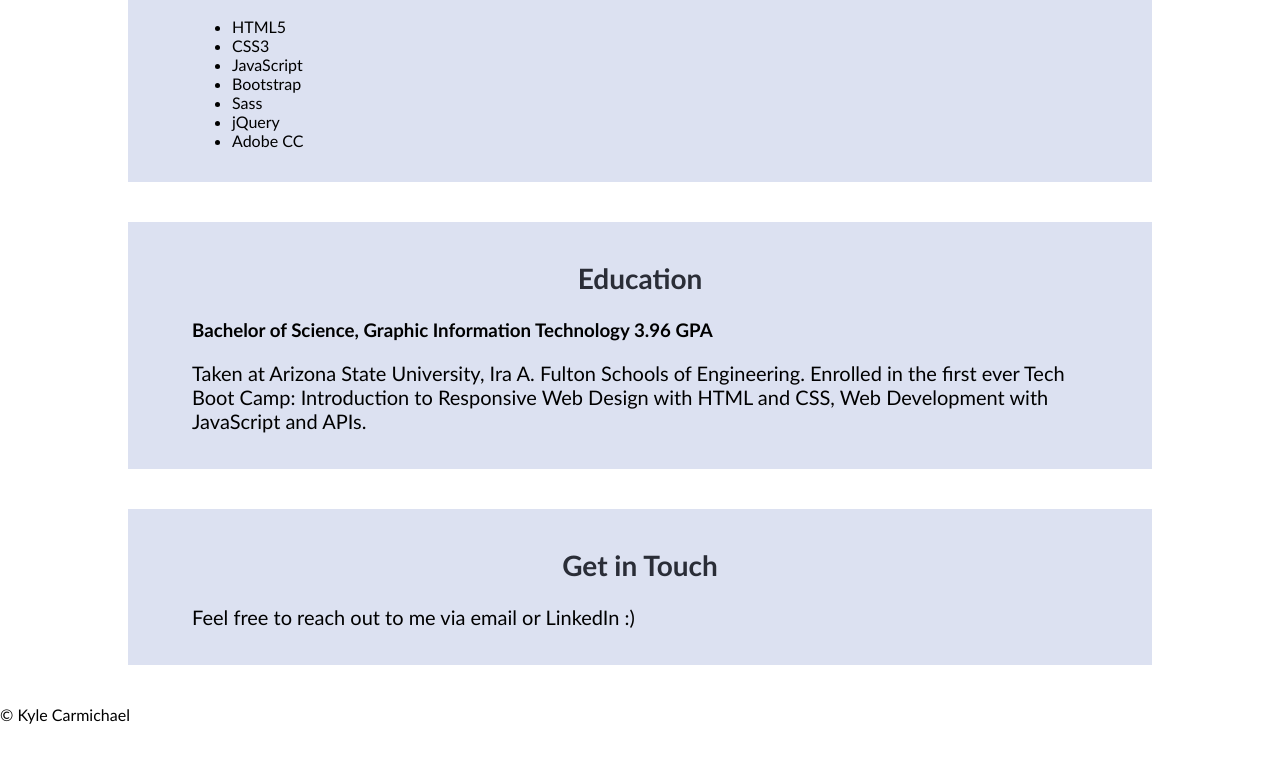
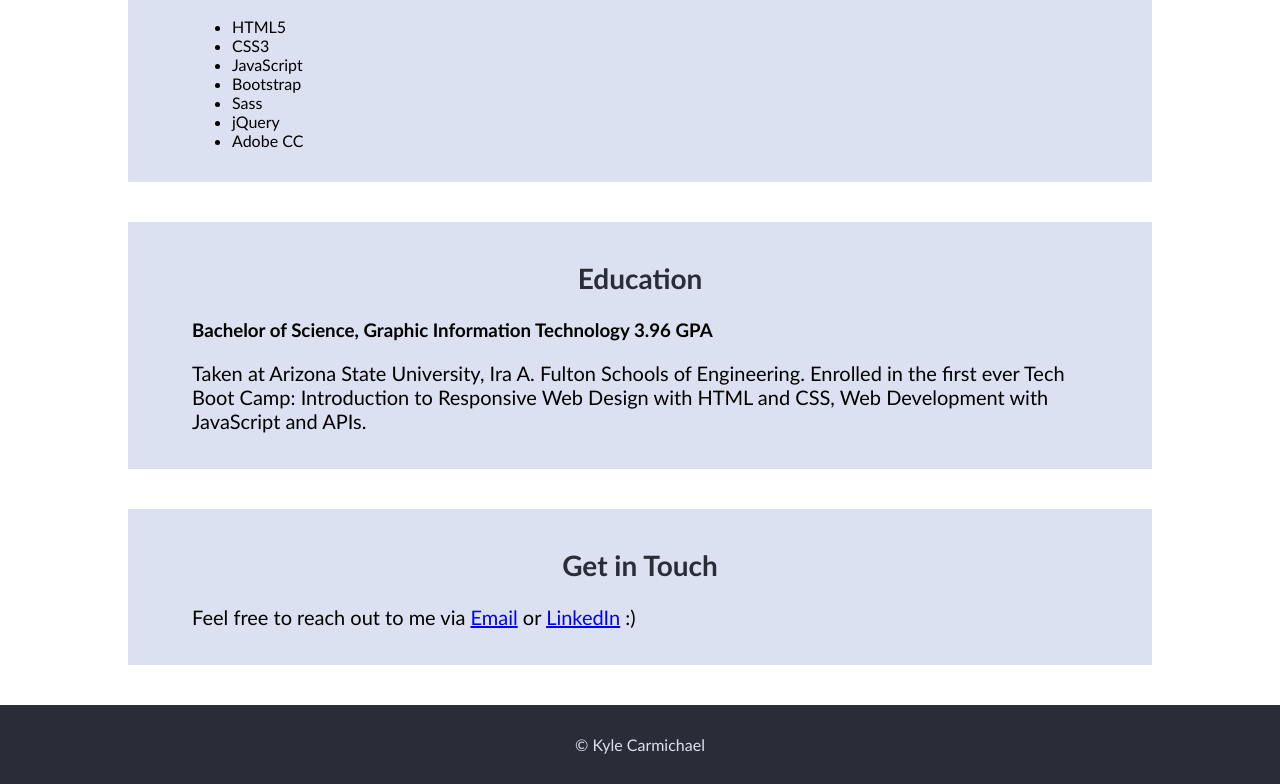
Before and after one commit to kylecarmichael/CVSite, a plain HTML site: page index.html in a window 1280 px wide. Shown: the part 1690-2474 px from the top of the page. Before the commit the page ends 2414 px from the top, so only its background shows below. Drawn offline with Linux system fonts and the light colour scheme.

Commit message:
Barebones Version Complete!

```diff
--- a/index.html
+++ b/index.html
@@ -70,9 +70,8 @@
 
         <section id="contact" class="contact">
             <h2>Get in Touch</h2>
-            <p>Feel free to reach out to me via email or LinkedIn :)
+            <p>Feel free to reach out to me via <a href="mailto:kylemcarmichael1@gmail.com"> Email</a> or <a href="https://www.linkedin.com/in/kyle-carmichael-b98b77191/">LinkedIn</a>  :)
             </p>
-
         </section>
 
     </main>
--- a/styles/style.scss
+++ b/styles/style.scss
@@ -84,3 +84,14 @@ section p {
 .card-3, .card-4 {
     visibility: hidden;
 }
+
+section.contact a:hover {
+    color: $accent-color;
+}
+
+footer {
+    background-color: $darkest-color;
+    padding: 30px;
+    text-align: center;
+    color: $light-grey-color;
+}
```
Also changed, not shown: styles/style.css, 1 other file.
